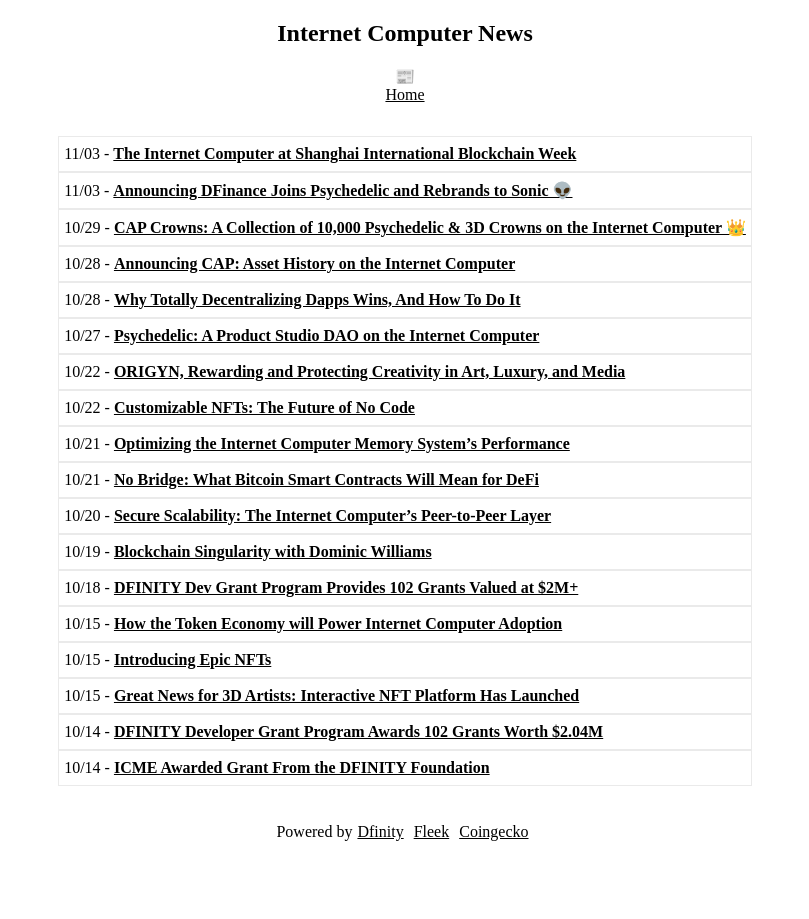
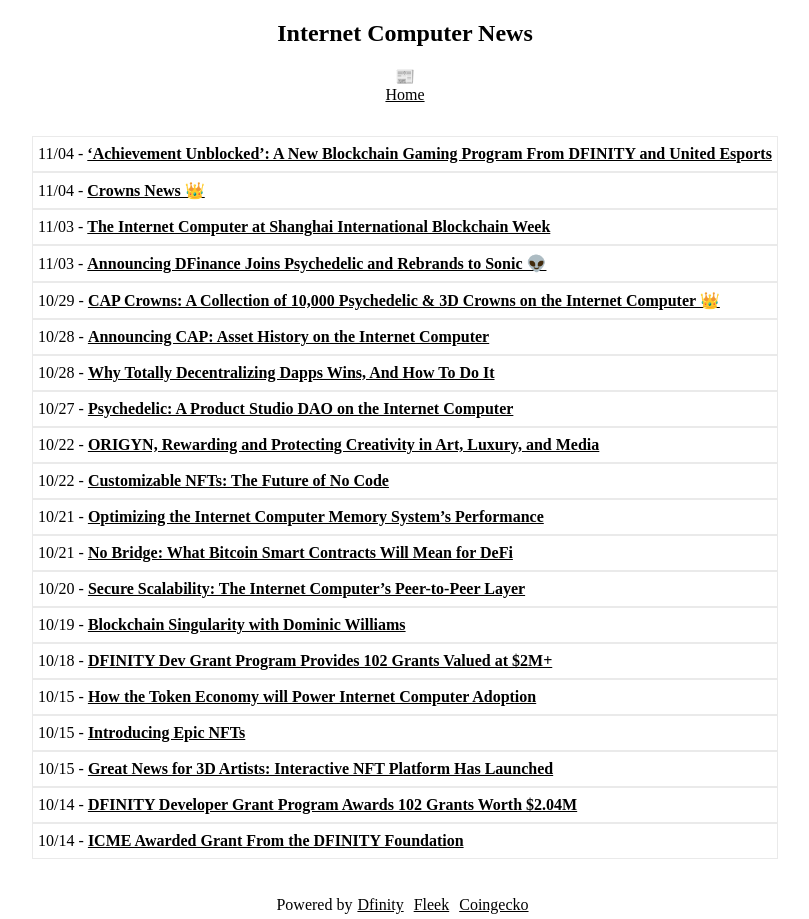
Before and after one commit to rjlucasm/ictoday, a Next.js app: page /news/2021 in a window 1280 px wide. Shown: the whole page, without its empty margins (235-1044 px from the left). Before the commit the page ends 846 px from the top, so only its background shows below. Built offline with nearby package versions, Linux system fonts and the light colour scheme.

Commit message:
News 11/04

```diff
--- a/components/topnews.js
+++ b/components/topnews.js
@@ -2,8 +2,8 @@
 
 const Topnews = () => (
     <div className="topnews">
-        <p><a href="https://medium.com/dfinity/the-internet-computer-at-shanghai-international-blockchain-week-4de75b43cf5f" target="_blank" rel="noopener noreferrer">The Internet Computer at Shanghai International Blockchain Week</a></p>
-        <p><a href="https://medium.com/psychedelic-dao/announcing-dfinance-joins-psychedelic-and-rebrands-to-sonic-9399ddcb648d" target="_blank" rel="noopener noreferrer">Announcing DFinance Joins Psychedelic and Rebrands to Sonic 👽</a></p>
+        <p><a href="https://medium.com/dfinity/achievement-unblocked-a-new-blockchain-gaming-program-from-dfinity-and-united-esports-6850d20b3398" target="_blank" rel="noopener noreferrer">‘Achievement Unblocked’: A New Blockchain Gaming Program From DFINITY and United Esports</a></p>
+        <p><a href="https://medium.com/cap-ois/crowns-news-11-4-3bbc5e5f510f" target="_blank" rel="noopener noreferrer">Crowns News 👑</a></p>
         <Link href="/news/2021"><a style={{ color: 'inherit' }, {fontWeight: 'bold'}}>+News</a></Link>
     </div>
 );
--- a/pages/news/2021.js
+++ b/pages/news/2021.js
@@ -17,6 +17,12 @@
             <Link href="/"><a style={{ color: 'inherit' }}>Home</a></Link>
 
             <div className="pagesgrid">
+            <div className="pagescard">11/04 -&nbsp;
+                <a href="https://medium.com/dfinity/achievement-unblocked-a-new-blockchain-gaming-program-from-dfinity-and-united-esports-6850d20b3398" target="_blank" rel="noopener noreferrer">‘Achievement Unblocked’: A New Blockchain Gaming Program From DFINITY and United Esports</a>
+            </div>
+            <div className="pagescard">11/04 -&nbsp;
+                <a href="https://medium.com/cap-ois/crowns-news-11-4-3bbc5e5f510f" target="_blank" rel="noopener noreferrer">Crowns News 👑</a>
+            </div>
             <div className="pagescard">11/03 -&nbsp;
                 <a href="https://medium.com/dfinity/the-internet-computer-at-shanghai-international-blockchain-week-4de75b43cf5f" target="_blank" rel="noopener noreferrer">The Internet Computer at Shanghai International Blockchain Week</a>
             </div>
```
